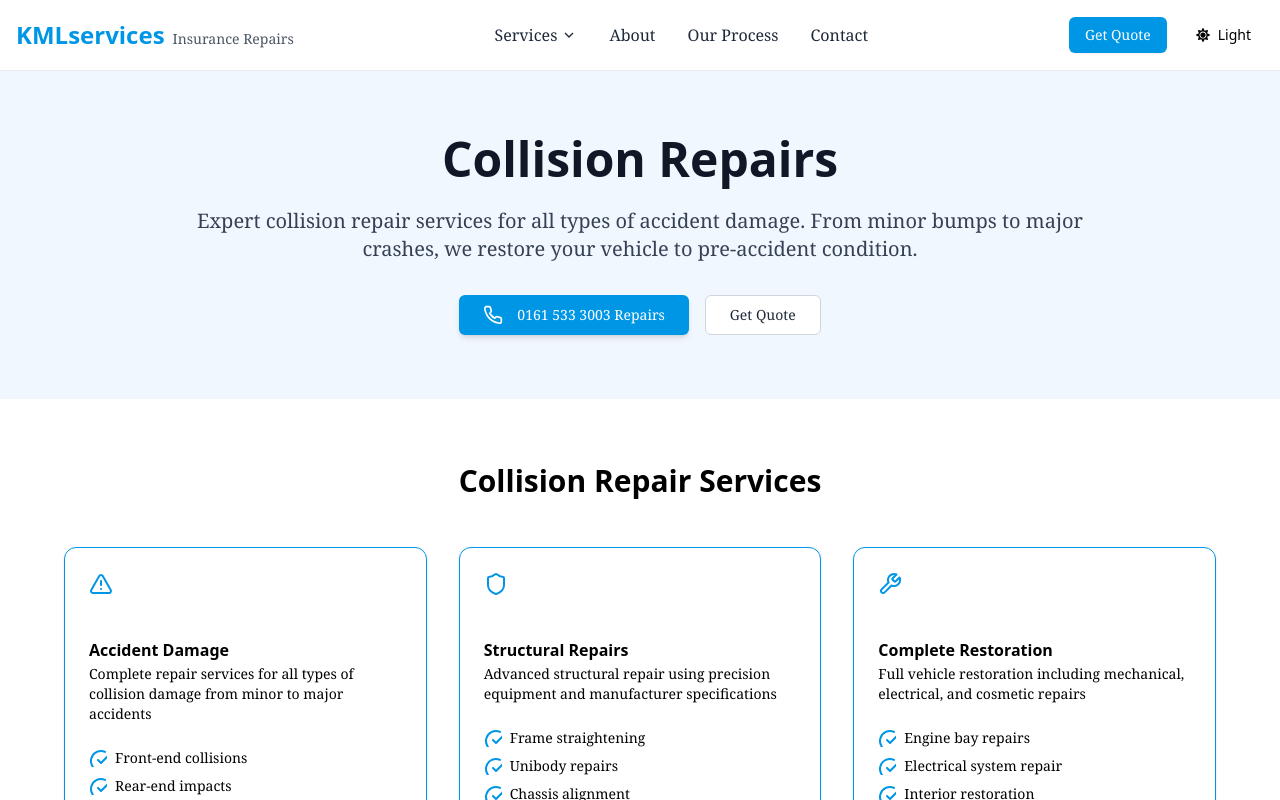
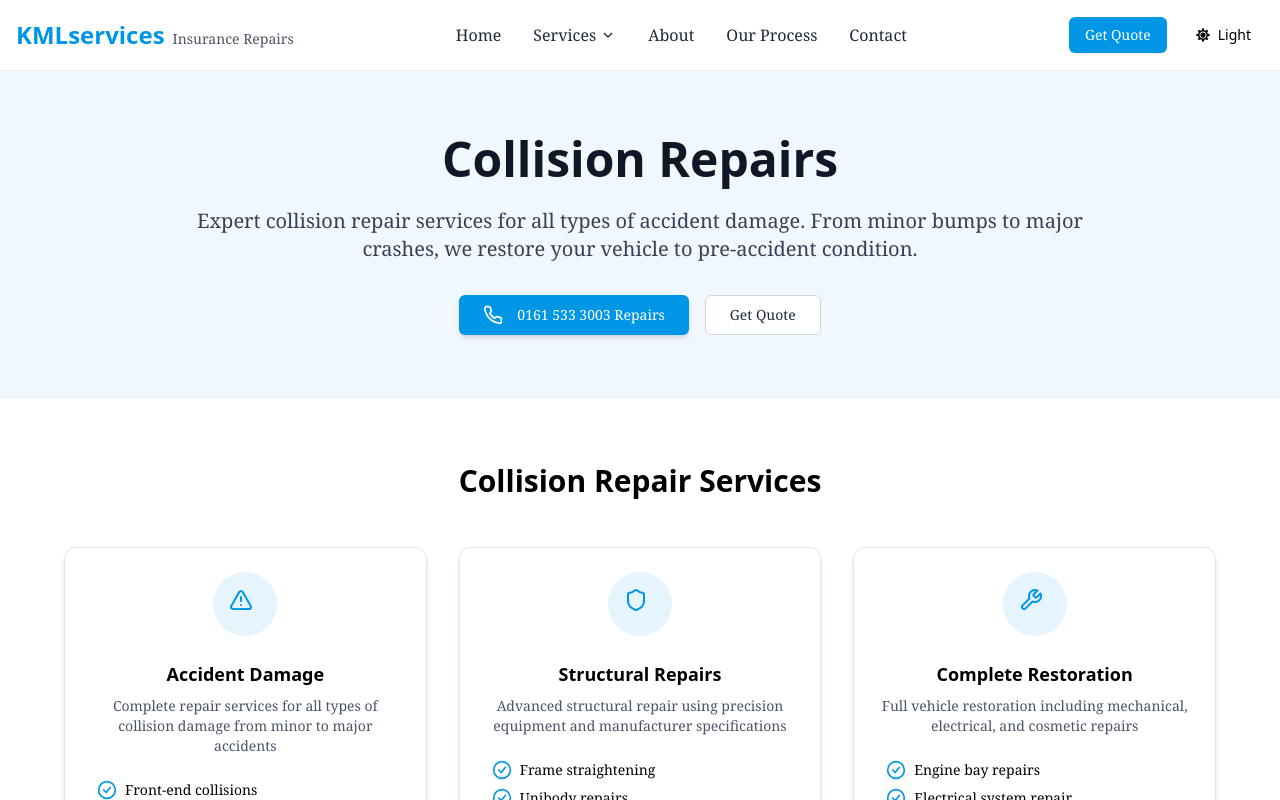
Before and after one commit to shandiru/kml, a React (Vite) app: page /services/collision-repairs in a window 1280 px wide. Shown: the top 800 px of the page. Built offline with nearby package versions, Linux system fonts and the light colour scheme.

Commit message:
fix issue

```diff
--- a/src/components/Footer.jsx
+++ b/src/components/Footer.jsx
@@ -184,10 +184,21 @@ export default function Footer() {
         </div>
 
         {/* Bottom Bar */}
-        <div className="border-t border-gray-700 dark:border-gray-800 mt-8 pt-8 text-center">
+        <div className="border-t border-gray-700 dark:border-gray-800 mt-8 pt-8 text-center space-y-2">
           <p className="text-sm opacity-75 font-serif text-gray-400 dark:text-gray-500">
             © 2024 KMLservices. All rights reserved. Professional automotive
             repair services nationwide.
+          </p>
+          <p className="text-sm opacity-75 font-serif text-gray-400 dark:text-gray-500">
+            Powered by{" "}
+            <a
+              href="https://www.ansely.co.uk/"
+              target="_blank"
+              rel="noopener noreferrer"
+              className="hover:text-blue-400 underline underline-offset-4"
+            >
+              Ansely
+            </a>
           </p>
         </div>
       </div>
--- a/src/components/Header.jsx
+++ b/src/components/Header.jsx
@@ -63,6 +63,14 @@ export default function Header() {
 
             {/* Desktop nav */}
             <nav className="hidden md:flex items-center space-x-8">
+              {/* ✅ Home Link */}
+              <NavLink
+                to="/"
+                className="font-serif transition-colors text-gray-800 dark:text-gray-200"
+              >
+                Home
+              </NavLink>
+
               {/* Services dropdown */}
               <div className="relative" ref={servicesRef}>
                 <button
@@ -104,7 +112,6 @@ export default function Header() {
                 About
               </NavLink>
 
-              {/* ✅ Changed to HashLink */}
               <HashLink
                 smooth
                 to="/#process"
@@ -179,6 +186,15 @@ export default function Header() {
               style={{ borderColor: "rgba(0,0,0,0.08)" }}
             >
               <nav className="py-3 flex flex-col">
+                {/* ✅ Home Link */}
+                <NavLink
+                  to="/"
+                  className="px-2 py-2 font-serif text-gray-800 dark:text-gray-200"
+                  onClick={() => setOpen(false)}
+                >
+                  Home
+                </NavLink>
+
                 <details className="px-2 py-2">
                   <summary className="cursor-pointer font-serif">
                     Services
@@ -205,7 +221,6 @@ export default function Header() {
                   About
                 </NavLink>
 
-                {/* ✅ Changed to HashLink */}
                 <HashLink
                   smooth
                   to="/#process"
--- a/src/components/ServiceSection/Collision-repairs-Page/CollisionRepairServices.jsx
+++ b/src/components/ServiceSection/Collision-repairs-Page/CollisionRepairServices.jsx
@@ -62,22 +62,29 @@ export default function CollisionRepairServices() {
 function Card({ icon, title, desc, items }) {
   return (
     <div
-      className="flex flex-col gap-6 rounded-xl py-6 shadow-sm border transition-all cursor-pointer
-                 hover:shadow-lg hover:shadow-[#0096E6]/40 hover:-translate-y-0.5
-                 active:scale-95 focus:ring-2 focus:ring-[#0096E6]
-                 bg-white dark:bg-black border-[#0096E6]"
+      className="flex flex-col gap-6 rounded-xl p-6 shadow-md border transition-all cursor-pointer
+                 hover:shadow-xl hover:shadow-[#0096E6]/30 hover:-translate-y-1
+                 active:scale-95 bg-white dark:bg-gray-900 border-gray-200 dark:border-gray-700"
     >
-      <div className="grid auto-rows-min items-start gap-1.5 px-6">
-        {icon}
-        <div className="leading-none font-semibold font-sans text-black dark:text-white">
-          {title}
-        </div>
-        <div className="text-sm font-serif text-black dark:text-white/80">
-          {desc}
+      {/* Icon bubble */}
+      <div className="flex justify-center">
+        <div className="w-16 h-16 rounded-full flex items-center justify-center bg-[#0096E6]/10">
+          {icon}
         </div>
       </div>
 
-      <div className="px-6">
+      {/* Text content */}
+      <div className="text-center">
+        <h3 className="text-lg font-semibold font-sans text-black dark:text-white mb-2">
+          {title}
+        </h3>
+        <p className="text-sm font-serif text-gray-600 dark:text-gray-300">
+          {desc}
+        </p>
+      </div>
+
+      {/* List items */}
+      <div className="px-2">
         <ul className="space-y-2 text-sm font-serif">
           {items.map((item) => (
             <li
@@ -99,17 +106,18 @@ function CheckDot() {
   return (
     <svg
       xmlns="http://www.w3.org/2000/svg"
-      width="18"
-      height="18"
+      viewBox="0 0 24 24"
+      width="20"
+      height="20"
       fill="none"
-      stroke="currentColor"
+      stroke={COLORS.blue}
       strokeWidth="2"
       strokeLinecap="round"
       strokeLinejoin="round"
-      style={{ color: "#0096E6" }}
+      className="flex-shrink-0"
     >
-      <path d="M22 11.08V12a10 10 0 1 1-5.93-9.14" />
-      <path d="m9 11 3 3L22 4" />
+      <circle cx="12" cy="12" r="10" stroke={COLORS.blue} />
+      <path d="M8 12l3 3 5-6" stroke={COLORS.blue} />
     </svg>
   );
 }
@@ -118,15 +126,14 @@ function TriangleAlert({ color }) {
   return (
     <svg
       xmlns="http://www.w3.org/2000/svg"
-      width="24"
-      height="24"
+      width="32"
+      height="32"
       fill="none"
-      stroke="currentColor"
+      stroke={color}
       strokeWidth="2"
       strokeLinecap="round"
       strokeLinejoin="round"
-      className="h-12 w-12 mb-4"
-      style={{ color }}
+      className="h-8 w-8"
     >
       <path d="m21.73 18-8-14a2 2 0 0 0-3.48 0l-8 14A2 2 0 0 0 4 21h16a2 2 0 0 0 1.73-3" />
       <path d="M12 9v4" />
@@ -139,15 +146,14 @@ function Shield({ color }) {
   return (
     <svg
       xmlns="http://www.w3.org/2000/svg"
-      width="24"
-      height="24"
+      width="32"
+      height="32"
       fill="none"
-      stroke="currentColor"
+      stroke={color}
       strokeWidth="2"
       strokeLinecap="round"
       strokeLinejoin="round"
-      className="h-12 w-12 mb-4"
-      style={{ color }}
+      className="h-8 w-8"
     >
       <path d="M20 13c0 5-3.5 7.5-7.66 8.95a1 1 0 0 1-.67-.01C7.5 20.5 4 18 4 13V6a1 1 0 0 1 1-1c2 0 4.5-1.2 6.24-2.72a1.17 1.17 0 0 1 1.52 0C14.51 3.81 17 5 19 5a1 1 0 0 1 1 1z" />
     </svg>
@@ -158,15 +164,14 @@ function Wrench({ color }) {
   return (
     <svg
       xmlns="http://www.w3.org/2000/svg"
-      width="24"
-      height="24"
+      width="32"
+      height="32"
       fill="none"
-      stroke="currentColor"
+      stroke={color}
       strokeWidth="2"
       strokeLinecap="round"
       strokeLinejoin="round"
-      className="h-12 w-12 mb-4"
-      style={{ color }}
+      className="h-8 w-8"
     >
       <path d="M14.7 6.3a1 1 0 0 0 0 1.4l1.6 1.6a1 1 0 0 0 1.4 0l3.77-3.77a6 6 0 0 1-7.94 7.94l-6.91 6.91a2.12 2.12 0 0 1-3-3l6.91-6.91a6 6 0 0 1 7.94-7.94l-3.76 3.76z" />
     </svg>
--- a/src/components/ServiceSection/Specialty-Services-Page/AdasCalibrationMatters.jsx
+++ b/src/components/ServiceSection/Specialty-Services-Page/AdasCalibrationMatters.jsx
@@ -72,7 +72,7 @@ export default function AdasCalibrationMatters() {
   ];
 
   return (
-    <section className="py-16 bg-white dark:bg-black transition-colors">
+    <section className="py-16 bg-gray-50 dark:bg-black transition-colors">
       <div className="container mx-auto px-4">
         <div className="max-w-4xl mx-auto">
           {/* Heading */}
@@ -85,23 +85,27 @@ export default function AdasCalibrationMatters() {
             systems must be recalibrated to function correctly.
           </p>
 
-          {/* 3 Columns */}
+          {/* 3 Cards */}
           <div className="grid md:grid-cols-3 gap-8">
             {features.map((f) => (
               <div
                 key={f.title}
-                className="text-center p-6 rounded-lg transition-all hover:shadow-lg hover:shadow-[#0096E6]/40 hover:-translate-y-0.5 active:scale-95"
+                className="bg-white dark:bg-gray-900 border border-gray-200 dark:border-gray-700
+                           rounded-xl p-8 text-center
+                           shadow-lg transition-all duration-300 transform
+                           hover:shadow-2xl hover:shadow-blue-500/30 hover:-translate-y-2"
               >
+                {/* Icon */}
                 <div
-                  className="w-16 h-16 rounded-full flex items-center justify-center mx-auto mb-4 transition-all hover:shadow-md hover:shadow-[#0096E6]/50"
-                  style={{ backgroundColor: COLORS.white, color: COLORS.brand }}
+                  className="w-16 h-16 rounded-full flex items-center justify-center mx-auto mb-4
+                             bg-blue-50 dark:bg-gray-800 shadow-inner"
                 >
                   {f.icon}
                 </div>
-                <h3 className="text-xl font-semibold mb-2 font-sans text-gray-900 dark:text-white">
+                <h3 className="text-xl font-semibold mb-3 font-sans text-gray-900 dark:text-white">
                   {f.title}
                 </h3>
-                <p className="text-gray-700 dark:text-gray-300 font-serif">
+                <p className="text-gray-600 dark:text-gray-300 font-serif leading-relaxed">
                   {f.text}
                 </p>
               </div>
```
Also changed, not shown: src/components/HomePage/ProcessSection.jsx (+27 -53 lines), src/components/HomePage/ServicesSection.jsx (+33 -27 lines).
